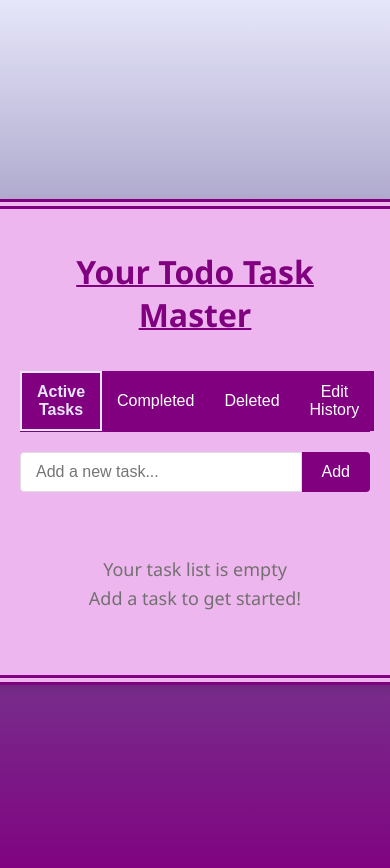
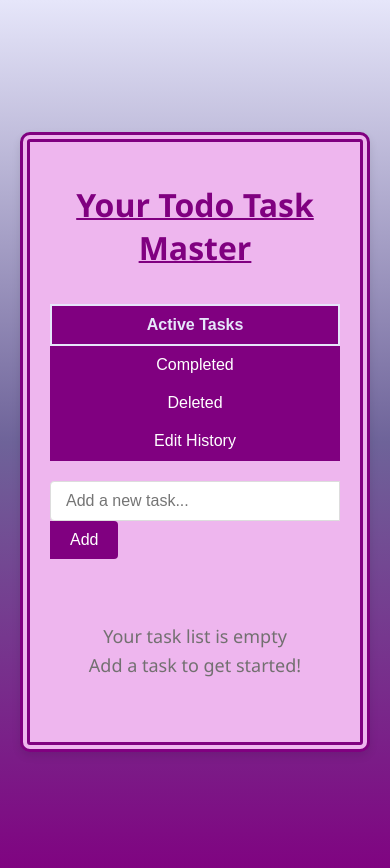
Before and after one commit to himashree56/TodoList, a React (Vite) app: page / in a window 390 px wide. Shown: the top 868 px of the page. Built offline with nearby package versions, Linux system fonts and the light colour scheme.

Commit message:
Update App.css

```diff
--- a/src/App.css
+++ b/src/App.css
@@ -5,11 +5,11 @@
   align-items: flex-start;
   padding: 20px;
   min-height: 100vh;
-  background:linear-gradient(lavender,rgb(110, 99, 153),purple);
+  background: linear-gradient(lavender, rgb(110, 99, 153), purple);
 }
 
 .app-container {
-  width: 100%;
+  width: 90%;
   max-width: 700px;
   background-color: rgb(238, 182, 238);
   border-radius: 10px;
@@ -24,14 +24,15 @@ h1 {
   margin-bottom: 35px;
   color: purple;
   text-decoration: underline solid purple 2px;
+}
 
-
-}
 .tabs {
   display: flex;
+  flex-wrap: wrap;
   margin-bottom: 20px;
   border-bottom: 1px solid purple;
 }
+
 .tabs button {
   flex: 1;
   padding: 10px 15px;
@@ -42,6 +43,7 @@ h1 {
   color: white;
   transition: all 0.3s;
 }
+
 .tabs button:hover {
   background-color: rgb(227, 101, 227);
 }
@@ -51,10 +53,13 @@ h1 {
   border: 2px solid lavender;
   font-weight: 600;
 }
+
 .add-task-form {
   display: flex;
+  flex-wrap: wrap;
   margin-bottom: 20px;
 }
+
 .task-input {
   flex: 1;
   padding: 10px 15px;
@@ -62,6 +67,7 @@ h1 {
   border-radius: 4px 0 0 4px;
   font-size: 16px;
 }
+
 .add-button {
   padding: 10px 20px;
   background-color: purple;
@@ -72,27 +78,33 @@ h1 {
   font-size: 16px;
   transition: background-color 0.3s;
 }
+
 .add-button:hover {
   background-color: rgb(227, 101, 227);
 }
+
 .empty-state {
   text-align: center;
   padding: 40px 0;
   color: #727070;
 }
+
 .empty-state p {
   margin: 5px 0;
   font-size: 18px;
 }
+
 .tasks-container, .history-container {
   max-height: 600px;
   overflow-y: auto;
 }
+
 .task-list {
   list-style: none;
   padding: 0;
   margin: 0;
 }
+
 .task-item {
   margin-bottom: 15px;
   border: 1px solid #eee;
@@ -100,31 +112,40 @@ h1 {
   overflow: hidden;
   transition: box-shadow 0.3s;
 }
+
 .task-item:hover {
   box-shadow: 0 2px 5px rgba(0, 0, 0, 0.1);
 }
+
 .task-item.completed {
   border-left: 4px solid #4caf50;
 }
+
 .task-item.deleted {
   border-left: 4px solid #e92517;
 }
+
 .task-item.edited {
   border-left: 4px solid #ff9800;
 }
+
 .task-content {
   display: flex;
   justify-content: space-between;
   padding: 15px;
+  flex-wrap: wrap;
 }
+
 .task-details {
   flex: 1;
 }
+
 .task-text {
   font-size: 16px;
   margin: 0 0 10px 0;
   color: #333;
 }
+
 .task-meta {
   display: flex;
   flex-wrap: wrap;
@@ -132,15 +153,18 @@ h1 {
   font-size: 12px;
   color: #888;
 }
+
 .timestamp {
   background-color: #f5f5f5;
   padding: 3px 8px;
   border-radius: 12px;
 }
+
 .task-actions {
   display: flex;
   gap: 5px;
 }
+
 .edit-button, .complete-button, .delete-button, .save-button, .cancel-button {
   padding: 6px 12px;
   border: none;
@@ -149,13 +173,16 @@ h1 {
   font-size: 14px;
   transition: background-color 0.3s;
 }
+
 .edit-button {
   background-color: #f0f0f0;
   color: #555;
 }
+
 .edit-button:hover {
   background-color: #e0e0e0;
 }
+
 .complete-button {
   background-color: #4caf50;
   color: white;
@@ -173,23 +200,29 @@ h1 {
 .delete-button:hover {
   background-color: #e53935;
 }
+
 .save-button {
   background-color: #4a90e2;
   color: white;
 }
+
 .save-button:hover {
   background-color: #3a80d2;
 }
+
 .cancel-button {
   background-color: #f0f0f0;
   color: #555;
 }
+
 .cancel-button:hover {
   background-color: #e0e0e0;
 }
+
 .edit-form {
   padding: 15px;
 }
+
 .edit-input {
   width: 100%;
   padding: 10px;
@@ -198,11 +231,13 @@ h1 {
   font-size: 16px;
   margin-bottom: 10px;
 }
+
 .edit-actions {
   display: flex;
   justify-content: flex-end;
   gap: 10px;
 }
+
 .edit-header {
   font-weight: 600;
   margin-bottom: 10px;
@@ -215,15 +250,32 @@ h1 {
   border-radius: 4px;
   margin-bottom: 10px;
 }
+
 .previous-text {
   color: #e53935;
   text-decoration: line-through;
   margin: 5px 0;
 }
+
 .new-text {
   color: #43a047;
   margin: 5px 0;
 }
+
 .history-list .task-item {
   margin-bottom: 15px;
 }
+
+@media (max-width: 600px) {
+  .task-content {
+    flex-direction: column;
+  }
+
+  .task-actions {
+    justify-content: center;
+  }
+
+  .tabs {
+    flex-direction: column;
+  }
+}
```
